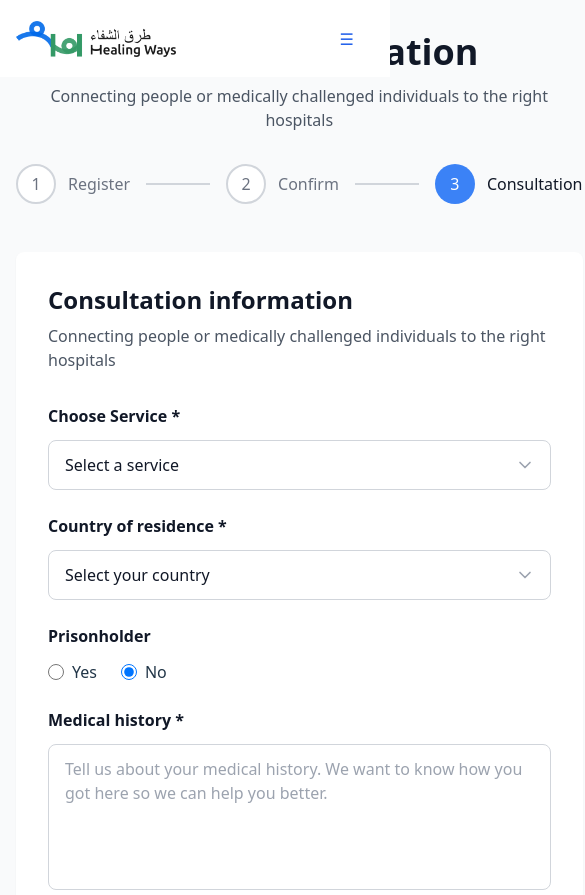
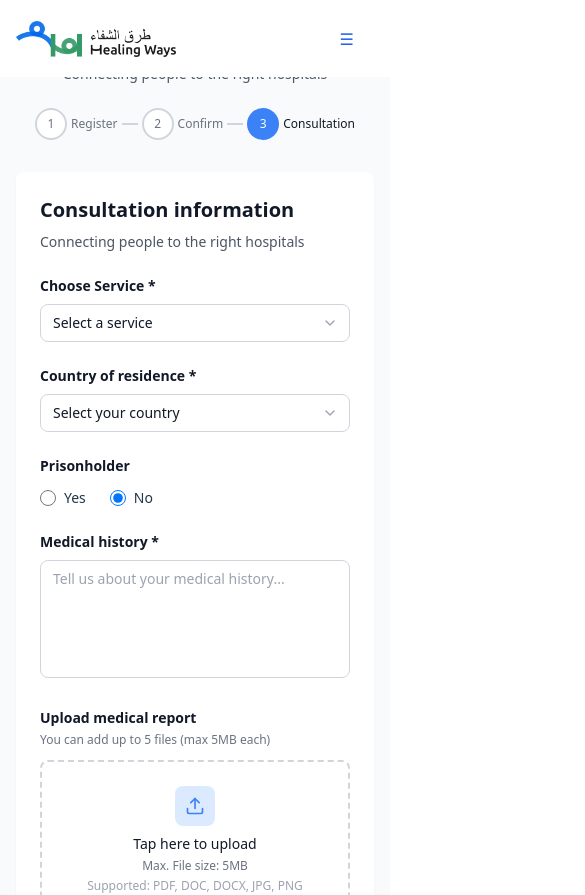
Before and after one commit to Binmuhammad001/healing-ways, a React (Vite) app: page /consultation in a window 390 px wide. Shown: the top 895 px of the page, 585 px wide, since content can reach past the window. Built offline with nearby package versions, Linux system fonts and the light colour scheme.

Commit message:
Update ConsultationForm.jsx

```diff
--- a/src/components/signup/ConsultationForm.jsx
+++ b/src/components/signup/ConsultationForm.jsx
@@ -117,63 +117,84 @@ export default function ConsultationForm() {
   };
 
   return (
-    <div className="min-h-screen bg-gray-50 py-8 px-4">
+    <div className="min-h-screen bg-gray-50 py-6 sm:py-8 px-4 sm:px-6">
       <div className="max-w-2xl mx-auto">
-        <div className="text-center mb-8">
-          <h1 className="text-4xl font-bold text-gray-900 mb-3">Book a consultation</h1>
-          <p className="text-gray-600">
-            Connecting people or medically challenged individuals to the right hospitals
+        {/* Header */}
+        <div className="text-center mb-6 sm:mb-8">
+          <h1 className="text-2xl sm:text-3xl md:text-4xl font-bold text-gray-900 mb-2 sm:mb-3">
+            Book a consultation
+          </h1>
+          <p className="text-gray-600 text-sm sm:text-base">
+            Connecting people to the right hospitals
           </p>
         </div>
 
-        <div className="flex items-center justify-center mb-12">
-          <div className="flex items-center">
-            <div className="flex items-center cursor-pointer" onClick={() => navigate('/signup')}>
-              <div className="w-10 h-10 rounded-full border-2 border-gray-300 bg-white flex items-center justify-center text-gray-500 font-medium">
+        {/* Stepper - Responsive */}
+        <div className="flex items-center justify-center mb-8 sm:mb-12 overflow-x-auto">
+          <div className="flex items-center gap-1 sm:gap-4">
+            {/* Step 1 */}
+            <div className="flex items-center gap-1 sm:gap-3 flex-shrink-0">
+              <div
+                className="w-8 h-8 sm:w-10 sm:h-10 rounded-full border-2 border-gray-300 bg-white flex items-center justify-center text-gray-500 font-medium text-xs sm:text-sm cursor-pointer hover:border-gray-400"
+                onClick={() => navigate('/book-consultation')}
+              >
                 1
               </div>
-              <span className="ml-3 text-gray-500 font-medium">Register</span>
+              <span className="text-gray-500 font-medium text-xs sm:text-sm">Register</span>
             </div>
-            <div className="w-16 h-0.5 bg-gray-300 mx-4"></div>
 
-            <div className="flex items-center cursor-pointer" onClick={() => navigate('/verify-otp')}>
-              <div className="w-10 h-10 rounded-full border-2 border-gray-300 bg-white flex items-center justify-center text-gray-500 font-medium">
+            {/* Line 1 */}
+            <div className="w-4 sm:w-12 h-0.5 bg-gray-300 flex-shrink-0"></div>
+
+            {/* Step 2 */}
+            <div className="flex items-center gap-1 sm:gap-3 flex-shrink-0">
+              <div
+                className="w-8 h-8 sm:w-10 sm:h-10 rounded-full border-2 border-gray-300 bg-white flex items-center justify-center text-gray-500 font-medium text-xs sm:text-sm cursor-pointer hover:border-gray-400"
+                onClick={() => navigate('/verify-otp')}
+              >
                 2
               </div>
-              <span className="ml-3 text-gray-500 font-medium">Confirm</span>
+              <span className="text-gray-500 font-medium text-xs sm:text-sm">Confirm</span>
             </div>
-            <div className="w-16 h-0.5 bg-gray-300 mx-4"></div>
 
-            <div className="flex items-center">
-              <div className="w-10 h-10 rounded-full bg-blue-500 flex items-center justify-center text-white font-medium">
+            {/* Line 2 */}
+            <div className="w-4 sm:w-12 h-0.5 bg-gray-300 flex-shrink-0"></div>
+
+            {/* Step 3 */}
+            <div className="flex items-center gap-1 sm:gap-3 flex-shrink-0">
+              <div className="w-8 h-8 sm:w-10 sm:h-10 rounded-full bg-blue-500 flex items-center justify-center text-white font-medium text-xs sm:text-sm">
                 3
               </div>
-              <span className="ml-3 text-gray-900 font-medium">Consultation</span>
+              <span className="text-gray-900 font-medium text-xs sm:text-sm">Consultation</span>
             </div>
           </div>
         </div>
 
-        <div className="bg-white rounded-lg shadow-sm p-8">
-          <h2 className="text-2xl font-bold text-gray-900 mb-2">Consultation information</h2>
-          <p className="text-gray-600 mb-8">
-            Connecting people or medically challenged individuals to the right hospitals
+        {/* Form Card */}
+        <div className="bg-white rounded-lg shadow-sm p-6 sm:p-8">
+          <h2 className="text-xl sm:text-2xl font-bold text-gray-900 mb-2">
+            Consultation information
+          </h2>
+          <p className="text-gray-600 text-sm sm:text-base mb-6 sm:mb-8">
+            Connecting people to the right hospitals
           </p>
 
           {success && (
-            <div className="mb-6 p-4 bg-green-100 border border-green-400 text-green-700 rounded-lg">
+            <div className="mb-6 p-3 sm:p-4 bg-green-100 border border-green-400 text-green-700 rounded-lg text-sm sm:text-base">
               {success}
             </div>
           )}
 
           {error && (
-            <div className="mb-6 p-4 bg-red-100 border border-red-400 text-red-700 rounded-lg">
+            <div className="mb-6 p-3 sm:p-4 bg-red-100 border border-red-400 text-red-700 rounded-lg text-sm sm:text-base">
               {error}
             </div>
           )}
 
-          <form onSubmit={handleSubmit}>
-            <div className="mb-6">
-              <label className="block text-gray-900 font-semibold mb-3">
+          <form onSubmit={handleSubmit} className="space-y-6 sm:space-y-6">
+            {/* Service Dropdown */}
+            <div>
+              <label className="block text-gray-900 font-semibold mb-2 sm:mb-3 text-sm sm:text-base">
                 Choose Service *
               </label>
               <div className="relative">
@@ -182,7 +203,7 @@ export default function ConsultationForm() {
                   value={formData.service}
                   onChange={handleInputChange}
                   required
-                  className="w-full px-4 py-3 border border-gray-300 rounded-lg appearance-none bg-white text-gray-900 focus:outline-none focus:ring-2 focus:ring-blue-500 focus:border-transparent"
+                  className="w-full px-3 sm:px-4 py-2 sm:py-3 border border-gray-300 rounded-lg appearance-none bg-white text-gray-900 text-sm sm:text-base focus:outline-none focus:ring-2 focus:ring-blue-500 focus:border-transparent"
                 >
                   <option value="">Select a service</option>
                   <option value="general-consultation">General Consultation</option>
@@ -191,12 +212,13 @@ export default function ConsultationForm() {
                   <option value="second-opinion">Second Opinion</option>
                   <option value="emergency-care">Emergency Care</option>
                 </select>
-                <ChevronDown className="absolute right-4 top-1/2 transform -translate-y-1/2 text-gray-400 pointer-events-none" size={20} />
+                <ChevronDown className="absolute right-3 sm:right-4 top-1/2 transform -translate-y-1/2 text-gray-400 pointer-events-none w-4 h-4 sm:w-5 sm:h-5" />
               </div>
             </div>
 
-            <div className="mb-6">
-              <label className="block text-gray-900 font-semibold mb-3">
+            {/* Country Dropdown */}
+            <div>
+              <label className="block text-gray-900 font-semibold mb-2 sm:mb-3 text-sm sm:text-base">
                 Country of residence *
               </label>
               <div className="relative">
@@ -205,7 +227,7 @@ export default function ConsultationForm() {
                   value={formData.country}
                   onChange={handleInputChange}
                   required
-                  className="w-full px-4 py-3 border border-gray-300 rounded-lg appearance-none bg-white text-gray-900 focus:outline-none focus:ring-2 focus:ring-blue-500 focus:border-transparent"
+                  className="w-full px-3 sm:px-4 py-2 sm:py-3 border border-gray-300 rounded-lg appearance-none bg-white text-gray-900 text-sm sm:text-base focus:outline-none focus:ring-2 focus:ring-blue-500 focus:border-transparent"
                 >
                   <option value="">Select your country</option>
                   <option value="usa">United States</option>
@@ -217,16 +239,17 @@ export default function ConsultationForm() {
                   <option value="ghana">Ghana</option>
                   <option value="south-africa">South Africa</option>
                 </select>
-                <ChevronDown className="absolute right-4 top-1/2 transform -translate-y-1/2 text-gray-400 pointer-events-none" size={20} />
+                <ChevronDown className="absolute right-3 sm:right-4 top-1/2 transform -translate-y-1/2 text-gray-400 pointer-events-none w-4 h-4 sm:w-5 sm:h-5" />
               </div>
             </div>
 
-            <div className="mb-6">
-              <label className="block text-gray-900 font-semibold mb-3">
+            {/* Radio Buttons */}
+            <div>
+              <label className="block text-gray-900 font-semibold mb-3 sm:mb-4 text-sm sm:text-base">
                 Prisonholder
               </label>
-              <div className="flex space-x-6">
-                <label className="flex items-center space-x-2">
+              <div className="flex gap-6 sm:gap-8">
+                <label className="flex items-center gap-2 sm:gap-3 cursor-pointer">
                   <input
                     type="radio"
                     name="prisonholder"
@@ -235,9 +258,9 @@ export default function ConsultationForm() {
                     onChange={handleInputChange}
                     className="w-4 h-4 text-blue-600"
                   />
-                  <span>Yes</span>
+                  <span className="text-sm sm:text-base">Yes</span>
                 </label>
-                <label className="flex items-center space-x-2">
+                <label className="flex items-center gap-2 sm:gap-3 cursor-pointer">
                   <input
                     type="radio"
                     name="prisonholder"
@@ -246,33 +269,35 @@ export default function ConsultationForm() {
                     onChange={handleInputChange}
                     className="w-4 h-4 text-blue-600"
                   />
-                  <span>No</span>
+                  <span className="text-sm sm:text-base">No</span>
                 </label>
               </div>
             </div>
 
-            <div className="mb-6">
-              <label className="block text-gray-900 font-semibold mb-3">
+            {/* Medical History */}
+            <div>
+              <label className="block text-gray-900 font-semibold mb-2 sm:mb-3 text-sm sm:text-base">
                 Medical history *
               </label>
               <textarea
                 name="medicalHistory"
                 value={formData.medicalHistory}
                 onChange={handleInputChange}
-                placeholder="Tell us about your medical history. We want to know how you got here so we can help you better."
+                placeholder="Tell us about your medical history..."
                 rows={5}
                 required
-                className="w-full px-4 py-3 border border-gray-300 rounded-lg bg-white text-gray-900 placeholder-gray-400 focus:outline-none focus:ring-2 focus:ring-blue-500 focus:border-transparent resize-none"
+                className="w-full px-3 sm:px-4 py-2 sm:py-3 border border-gray-300 rounded-lg bg-white text-gray-900 placeholder-gray-400 text-sm sm:text-base focus:outline-none focus:ring-2 focus:ring-blue-500 focus:border-transparent resize-none"
               />
             </div>
 
-            <div className="mb-8">
-              <label className="block text-gray-900 font-semibold mb-1">
+            {/* File Upload */}
+            <div>
+              <label className="block text-gray-900 font-semibold mb-1 text-sm sm:text-base">
                 Upload medical report
               </label>
-              <p className="text-sm text-gray-500 mb-3">You can add up to 5 files (max 5MB each)</p>
+              <p className="text-xs sm:text-sm text-gray-500 mb-3">You can add up to 5 files (max 5MB each)</p>
 
-              <div className="border-2 border-dashed border-gray-300 rounded-lg p-8 text-center hover:border-gray-400 transition-colors">
+              <div className="border-2 border-dashed border-gray-300 rounded-lg p-6 sm:p-8 text-center hover:border-gray-400 transition-colors">
                 <input
                   type="file"
                   multiple
@@ -284,13 +309,13 @@ export default function ConsultationForm() {
                 />
                 <label htmlFor="file-upload" className={uploadedFiles.length >= 5 ? 'cursor-not-allowed' : 'cursor-pointer'}>
                   <div className="flex flex-col items-center">
-                    <div className="w-12 h-12 bg-blue-100 rounded-lg flex items-center justify-center mb-3">
-                      <Upload className="text-blue-500" size={24} />
+                    <div className="w-10 h-10 sm:w-12 sm:h-12 bg-blue-100 rounded-lg flex items-center justify-center mb-2 sm:mb-3">
+                      <Upload className="text-blue-500 w-5 h-5 sm:w-6 sm:h-6" />
                     </div>
-                    <p className="text-gray-900 font-medium mb-1">
+                    <p className="text-gray-900 font-medium mb-1 text-sm sm:text-base">
                       {uploadedFiles.length >= 5 ? 'Maximum files reached' : 'Tap here to upload'}
                     </p>
-                    <p className="text-sm text-gray-500">Max. File size: 5MB</p>
+                    <p className="text-xs sm:text-sm text-gray-500">Max. File size: 5MB</p>
                     <p className="text-xs text-gray-400 mt-1">Supported: PDF, DOC, DOCX, JPG, PNG</p>
                   </div>
                 </label>
@@ -298,17 +323,17 @@ export default function ConsultationForm() {
 
               {uploadedFiles.length > 0 && (
                 <div className="mt-4">
-                  <p className="text-sm text-gray-600 mb-2">Uploaded files: ({uploadedFiles.length}/5)</p>
+                  <p className="text-xs sm:text-sm text-gray-600 mb-2">Uploaded files: ({uploadedFiles.length}/5)</p>
                   <div className="space-y-2">
                     {uploadedFiles.map((file, index) => (
-                      <div key={index} className="flex items-center justify-between bg-gray-50 p-3 rounded-lg">
-                        <div className="flex items-center space-x-3">
-                          <div className="w-8 h-8 bg-blue-100 rounded flex items-center justify-center">
-                            <Upload className="text-blue-500" size={16} />
+                      <div key={index} className="flex items-center justify-between bg-gray-50 p-3 rounded-lg text-xs sm:text-sm">
+                        <div className="flex items-center gap-2 sm:gap-3 min-w-0">
+                          <div className="w-7 h-7 sm:w-8 sm:h-8 bg-blue-100 rounded flex-shrink-0 flex items-center justify-center">
+                            <Upload className="text-blue-500 w-4 h-4" />
                           </div>
-                          <div>
-                            <p className="text-sm font-medium text-gray-700">{file.name}</p>
-                            <p className="text-xs text-gray-500">
+                          <div className="min-w-0">
+                            <p className="font-medium text-gray-700 truncate">{file.name}</p>
+                            <p className="text-gray-500">
                               {(file.size / 1024 / 1024).toFixed(2)} MB
                             </p>
                           </div>
@@ -316,7 +341,7 @@ export default function ConsultationForm() {
                         <button
                           type="button"
                           onClick={() => removeFile(index)}
-                          className="text-red-500 hover:text-red-700"
+                          className="text-red-500 hover:text-red-700 flex-shrink-0 ml-2"
                         >
                           <X size={18} />
                         </button>
@@ -327,18 +352,19 @@ export default function ConsultationForm() {
               )}
             </div>
 
+            {/* Submit Button */}
             <button
               type="submit"
               disabled={loading}
-              className={`w-full bg-blue-500 text-white font-semibold py-4 px-6 rounded-lg transition-colors ${
+              className={`w-full bg-blue-600 text-white font-semibold py-3 sm:py-4 px-4 sm:px-6 rounded-lg text-sm sm:text-base transition-colors mt-8 ${
                 loading
                   ? 'opacity-50 cursor-not-allowed'
-                  : 'hover:bg-blue-600'
+                  : 'hover:bg-blue-700'
               }`}
             >
               {loading ? (
-                <span className="flex items-center justify-center">
-                  <svg className="animate-spin -ml-1 mr-3 h-5 w-5 text-white" xmlns="http://www.w3.org/2000/svg" fill="none" viewBox="0 0 24 24">
+                <span className="flex items-center justify-center gap-2">
+                  <svg className="animate-spin h-4 w-4 sm:h-5 sm:w-5 text-white" xmlns="http://www.w3.org/2000/svg" fill="none" viewBox="0 0 24 24">
                     <circle className="opacity-25" cx="12" cy="12" r="10" stroke="currentColor" strokeWidth="4"></circle>
                     <path className="opacity-75" fill="currentColor" d="M4 12a8 8 0 018-8V0C5.373 0 0 5.373 0 12h4zm2 5.291A7.962 7.962 0 014 12H0c0 3.042 1.135 5.824 3 7.938l3-2.647z"></path>
                   </svg>
```
